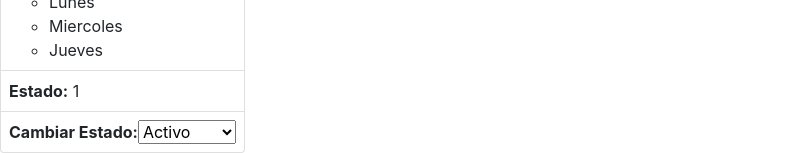
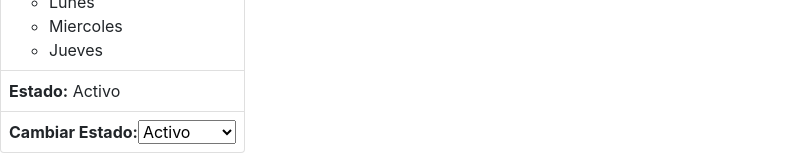
Before and after one commit to Eihwazzz/CursoAngular6, an Angular app: page / in a window 1280 px wide. Shown: the part 909-1062 px from the top of the page, without its empty margins (0-800 px from the left). Built offline with nearby package versions, Linux system fonts and the light colour scheme.

Commit message:
Se agrega descripcionEstado a ICurso y se muestra segun valor de enum. Se cambiar class de @HostBinding en componente Curso (host)

```diff
--- a/src/app/app.component.ts
+++ b/src/app/app.component.ts
@@ -33,14 +33,15 @@ export class AppComponent {
       "cantidadClases": 14,
       "horario": '18-22',
       "dias":['Lunes','Miercoles','Jueves'],
-      //"estado":Estado[Estado.Activo]
-      "estado":Estado.Activo
+      "estado":Estado.Activo,
+      "descripcionEstado":Estado[Estado.Activo]
     }
   }
 
-  cambiarEstado(estadoACambiar:number){
+  cambiarEstado(estadoACambiar:Estado){
     //this.unCurso.estado = Estado[estadoACambiar];
     this.unCurso.estado = <Estado>estadoACambiar;
+    this.unCurso.descripcionEstado = Estado[estadoACambiar];
   }
 
 }
--- a/src/app/curso/curso.component.html
+++ b/src/app/curso/curso.component.html
@@ -11,7 +11,7 @@
         <li *ngFor="let dia of curso.dias">{{ dia}}</li>
       </ul>
     </li>
-    <li class="list-group-item p-2 bd-highlight"><strong>Estado:</strong> {{ curso.estado}}</li>
+    <li class="list-group-item p-2 bd-highlight"><strong>Estado:</strong> {{ curso.descripcionEstado}}</li>
     <li class="list-group-item p-2 bd-highlight">
       <strong>Cambiar Estado:</strong>
       <select (change)="cambiarEstado($event.target.value)">
--- a/src/app/curso/curso.component.ts
+++ b/src/app/curso/curso.component.ts
@@ -24,13 +24,13 @@ export class CursoComponent implements OnInit {
   cambiarEstado(selectedValue:number){
     console.log(selectedValue);
     if(selectedValue == 1){
-      this.clase = "panel panel-default";
+      this.clase = "list-group list-group-item list-group-item-success";
     }
     if(selectedValue == 2){
-      this.clase = "panel panel-primary";
+      this.clase = "list-group list-group-item list-group-item-danger";
     }
     if(selectedValue == 3){
-      this.clase = "panel panel-danger";
+      this.clase = "list-group list-group-item list-group-item-primary";
     }
     //console.log('value is ',selectedValue);
     this.cambioEstado.emit(selectedValue);
--- a/src/app/curso/icurso.ts
+++ b/src/app/curso/icurso.ts
@@ -6,4 +6,5 @@ export interface ICurso {
     horario:string;
     dias:string[];
     estado:Estado;
+    descripcionEstado:String;
 }
```
